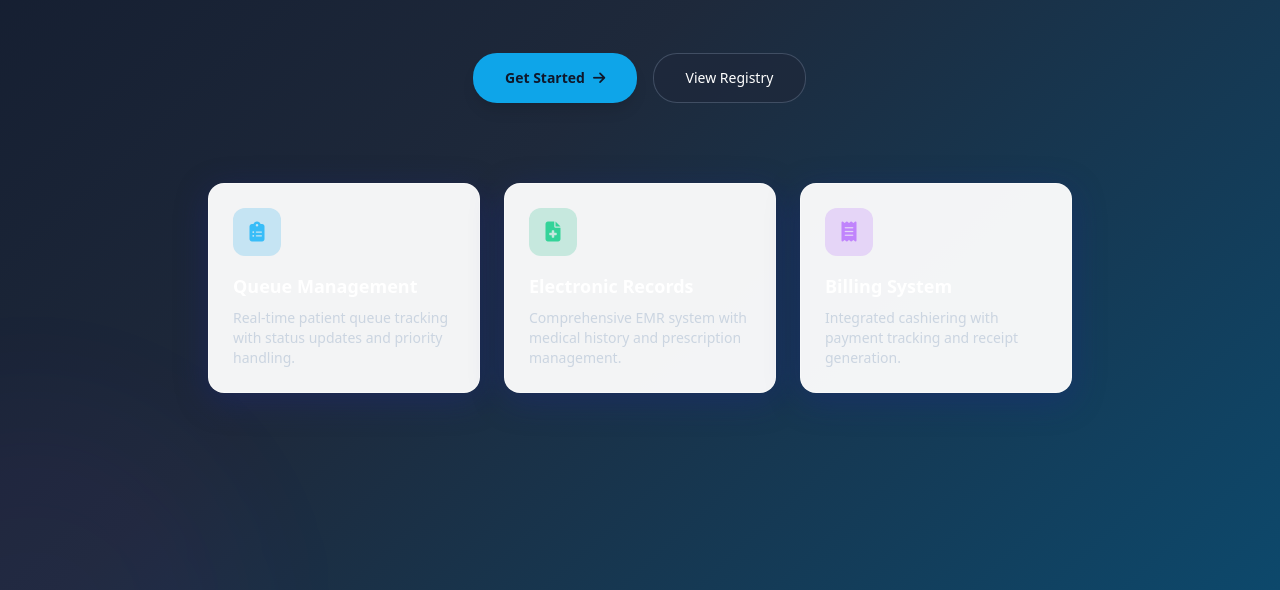
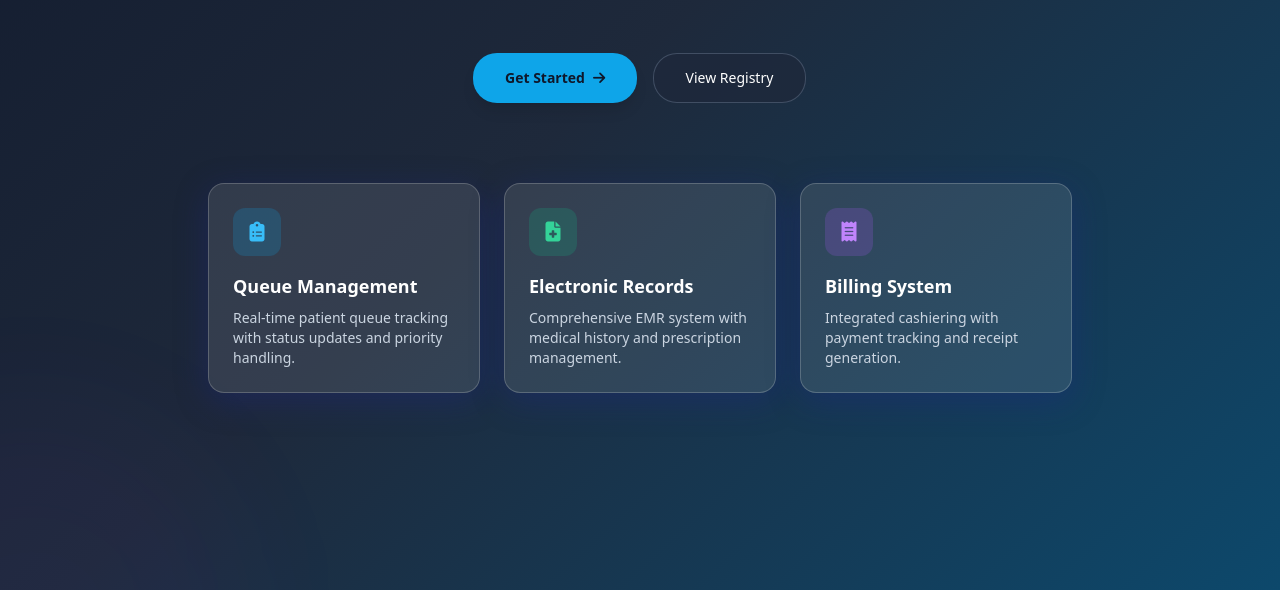
Before and after one commit to EzraMix12/testclinic-hms, a website: page index.html in a window 1280 px wide. Shown: the part 601-1191 px from the top of the page. Drawn offline with nearby package versions, Linux system fonts and the light colour scheme.

Commit message:
Fix: Add !important to hero feature cards to ensure dark glass effect on homepage

```diff
--- a/styles.css
+++ b/styles.css
@@ -3889,13 +3889,13 @@ a[href] {
 
 /* Glass cards on dark background need adjusted opacity */
 .hero-features-entrance .glass-card {
-  background: rgba(255, 255, 255, 0.1);
-  border: 1px solid rgba(255, 255, 255, 0.2);
+  background: rgba(255, 255, 255, 0.1) !important;
+  border: 1px solid rgba(255, 255, 255, 0.2) !important;
 }
 
 .hero-features-entrance .glass-card:hover {
-  background: rgba(255, 255, 255, 0.15);
-  border-color: rgba(255, 255, 255, 0.3);
+  background: rgba(255, 255, 255, 0.15) !important;
+  border-color: rgba(255, 255, 255, 0.3) !important;
 }
 
 /* Reduce motion for accessibility */
```
